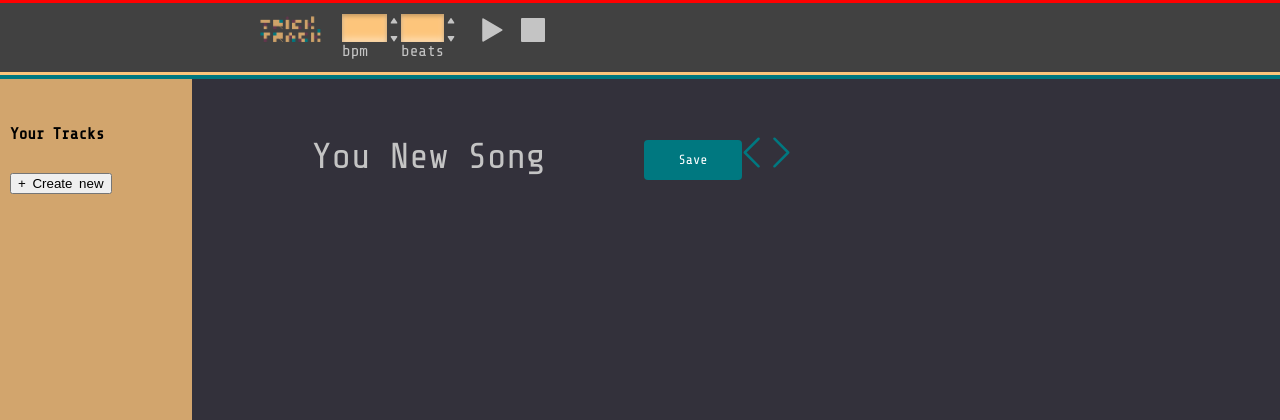
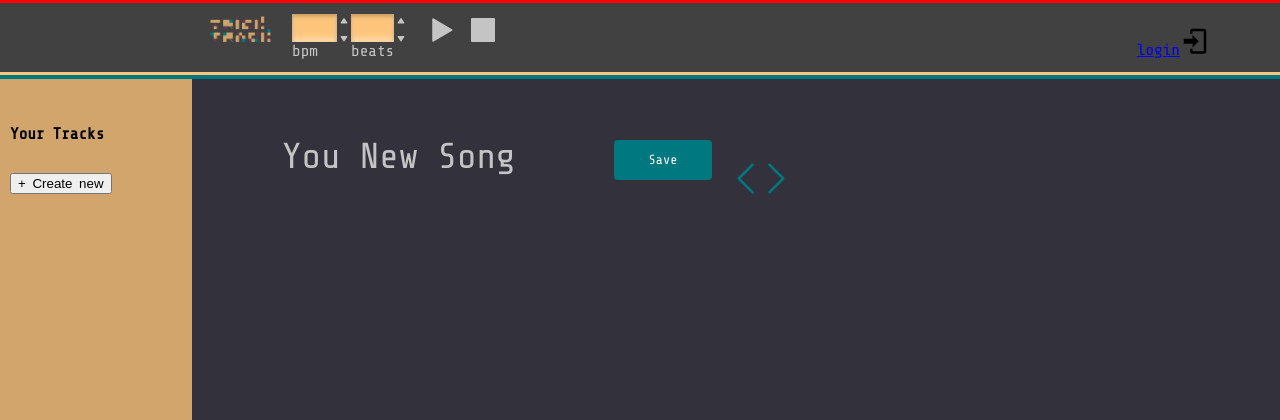
Before and after one commit to Trick-Track/trick-track, a Django app: page / in a window 1280 px wide; the page is wider, and only the part inside the window is pictured. Shown: the top 420 px of that part. Run offline with Django 3.2, Linux system fonts and the light colour scheme; style sheets or scripts are compiled from the project's sources.

Commit message:
add login icon

```diff
--- a/frontend/sass/blocks/app-header.scss
+++ b/frontend/sass/blocks/app-header.scss
@@ -1,7 +1,6 @@
 .app__header {
   position: relative;
   background-color: #414141;
-  padding: 0 50px;
   width: 100%;
 
   &::before {
@@ -26,6 +25,7 @@
 };
 
 .app__header-wrapper {
+  padding: 0 70px;
   margin: 0 auto;
   height: auto;
   display: flex;
--- a/frontend/sass/blocks/project.scss
+++ b/frontend/sass/blocks/project.scss
@@ -1,13 +1,23 @@
 .app__project {
-  padding: 0 100px;
+  margin-top: 50px;
+}
+
+.app__project-wrapper {
   display: grid;
   grid-template-columns: 1fr 1fr;
   grid-template-rows: 100px;
-  margin-top: 50px;
+  padding: 0 70px;
 }
 
 .app__save-project {
   display: flex;
+}
+
+.app__project-toggles {
+  display: flex;
+  flex-wrap: none;
+  justify-content: space-between;
+  width: 50px;
 }
 
 
--- a/templates/index.html
+++ b/templates/index.html
@@ -20,6 +20,7 @@
       <symbol viewBox="0 0 15 14" id="counter"><path d="M4.334 6h6.332c.383 0 .351-.717.311-1.077a1.05 1.05 0 00-.13-.365L7.959.378c-.253-.504-.663-.504-.916 0l-2.89 4.18a1.05 1.05 0 00-.13.365c-.04.36-.07 1.077.312 1.077z"/><defs><filter id="filter0_di" x="0" y="0" width="15" height="14" filterUnits="userSpaceOnUse" color-interpolation-filters="sRGB"><feFlood flood-opacity="0" result="BackgroundImageFix"/><feColorMatrix in="SourceAlpha" values="0 0 0 0 0 0 0 0 0 0 0 0 0 0 0 0 0 0 127 0" result="hardAlpha"/><feOffset dy="4"/><feGaussianBlur stdDeviation="2"/><feColorMatrix values="0 0 0 0 0 0 0 0 0 0 0 0 0 0 0 0 0 0 0.25 0"/><feBlend in2="BackgroundImageFix" result="effect1_dropShadow"/><feBlend in="SourceGraphic" in2="effect1_dropShadow" result="shape"/><feColorMatrix in="SourceAlpha" values="0 0 0 0 0 0 0 0 0 0 0 0 0 0 0 0 0 0 127 0" result="hardAlpha"/><feOffset dy="1"/><feGaussianBlur stdDeviation=".5"/><feComposite in2="hardAlpha" operator="arithmetic" k2="-1" k3="1"/><feColorMatrix values="0 0 0 0 0 0 0 0 0 0 0 0 0 0 0 0 0 0 0.1 0"/><feBlend in2="shape" result="effect2_innerShadow"/></filter></symbol>
       <symbol viewBox="0 0 15 14" id="counter-decrement"><path d="M10.666 0H4.334c-.383 0-.351.717-.311 1.077.012.11.073.274.13.365l2.889 4.18c.253.504.663.504.916 0l2.89-4.18a1.05 1.05 0 00.13-.365c.04-.36.07-1.077-.312-1.077z"/></g><defs><filter id="filter0_di" x="0" y="0" width="15" height="14" filterUnits="userSpaceOnUse" color-interpolation-filters="sRGB"><feFlood flood-opacity="0" result="BackgroundImageFix"/><feColorMatrix in="SourceAlpha" values="0 0 0 0 0 0 0 0 0 0 0 0 0 0 0 0 0 0 127 0" result="hardAlpha"/><feOffset dy="4"/><feGaussianBlur stdDeviation="2"/><feColorMatrix values="0 0 0 0 0 0 0 0 0 0 0 0 0 0 0 0 0 0 0.25 0"/><feBlend in2="BackgroundImageFix" result="effect1_dropShadow"/><feBlend in="SourceGraphic" in2="effect1_dropShadow" result="shape"/><feColorMatrix in="SourceAlpha" values="0 0 0 0 0 0 0 0 0 0 0 0 0 0 0 0 0 0 127 0" result="hardAlpha"/><feOffset dy="1"/><feGaussianBlur stdDeviation=".5"/><feComposite in2="hardAlpha" operator="arithmetic" k2="-1" k3="1"/><feColorMatrix values="0 0 0 0 0 0 0 0 0 0 0 0 0 0 0 0 0 0 0.1 0"/><feBlend in2="shape" result="effect2_innerShadow"/></filter></defs></symbol>
       <symbol viewBox="0 0 8 14" id="arrow-right"><path d="M7.237 6.642L1.729 1.133a.506.506 0 10-.716.716L6.163 7l-5.151 5.15a.507.507 0 00.716.717l5.509-5.509a.504.504 0 000-.716z"/></symbol>
+      <symbol viewBox="0 0 24 14" id="login"><path d="M10 17v-3H3v-4h7V7l5 5-5 5m0-15h9a2 2 0 012 2v16a2 2 0 01-2 2h-9a2 2 0 01-2-2v-2h2v2h9V4h-9v2H8V4a2 2 0 012-2z"/></symbol>
     </svg>
 
 
@@ -63,7 +64,7 @@
               {% if user.is_authenticated %}
                 <a class="app__user-link" href="/accounts/logout"> logout
                 {% else %}
-                <a class="app__user-link" href="/accounts/login"> login
+                <a class="app__user-link" href="/accounts/login">login<svg width="30" height="40"><use xlink:href="#login"></use></svg>
                 {% endif %}
               </a>
             </div>
@@ -79,6 +80,7 @@
           </article>
 
           <div class="app__project">
+            <div class="app__project-wrapper">
               <div class="app__save-project">
                 <h2 class="visually-hidden">Saving the project</h2>
                 <div class="app__project-name">
@@ -87,7 +89,7 @@
                 <button type="submit" class="save-button">save</button>
               </div>
 
-            <div class="sequencer__slider-toggles slider__buttons">
+              <div class="app__project-toggles slider__buttons">
                 <button type="button" class="slider__arrow slider__arrow--prev"><svg width="20" height="35"><use xlink:href="#arrow-right"></use></svg></button>
                 <button type="button" class="slider__arrow slider__arrow--next"><svg width="20" height="35"><use xlink:href="#arrow-right"></use></svg></button>
               </div>
```
Lines whose indentation alone changed are shown as unchanged.
